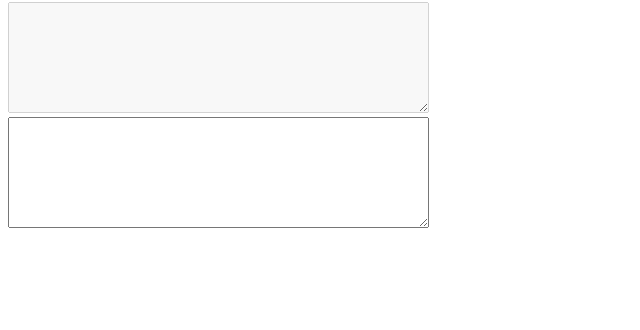
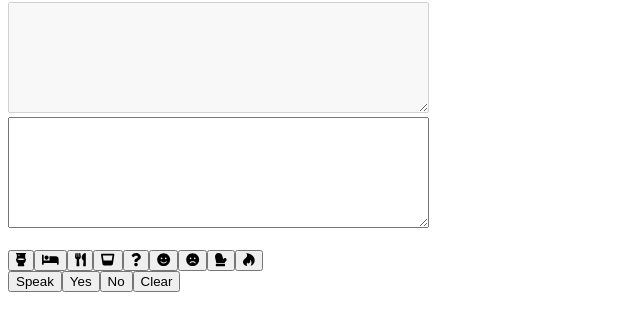
Before and after one commit to Rubikcuber06/Rubikcuber.github.io, a plain HTML site: page index.html in a window 1280 px wide. Shown: the part 78-408 px from the top of the page, without its empty margins (0-640 px from the left). Drawn offline with Linux system fonts and the light colour scheme.

Commit message:
added link to js file

```diff
--- a/index.html
+++ b/index.html
@@ -3,6 +3,7 @@
 <html>
 <head>
 <title>Assistive Keyboard</title>
+  <script src="index.js" defer></script>
 </head>
 <body>
 <script defer src="https://use.fontawesome.com/releases/v5.7.1/js/all.js" integrity="sha384-eVEQC9zshBn0rFj4+TU78eNA19HMNigMviK/PU/FFjLXqa/GKPgX58rvt5Z8PLs7" crossorigin="anonymous"></script>
```
